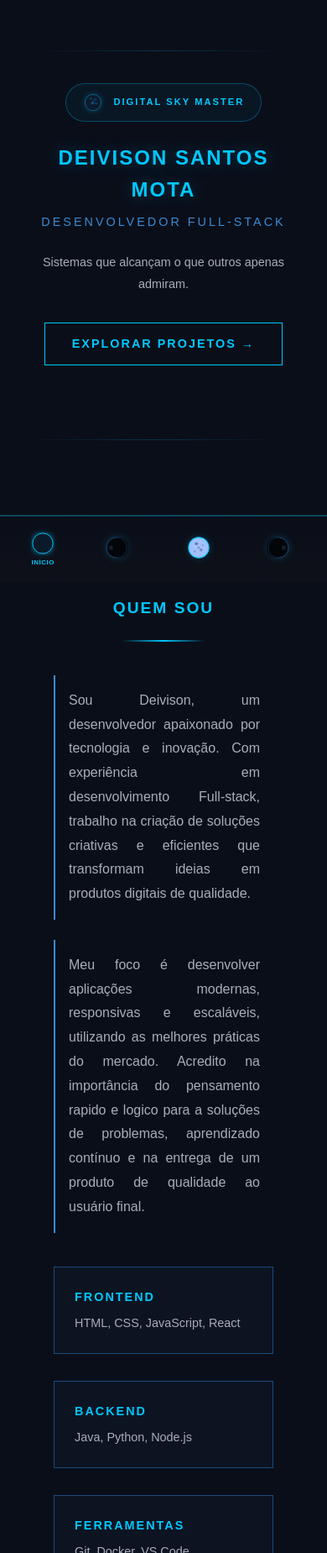
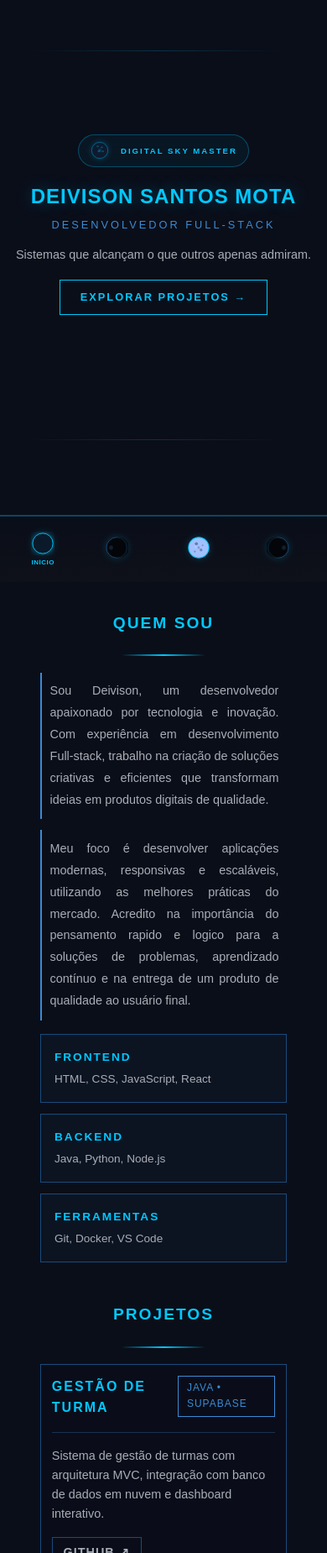
Before and after one commit to Deivison13245/portifolio, a plain HTML site: page index.html in a window 390 px wide. Shown: the part 151-2000 px from the top of the page at 84% size. Drawn offline with Linux system fonts and the light colour scheme.

Commit message:
reponsividade mobile

```diff
--- a/style.css
+++ b/style.css
@@ -1204,6 +1204,10 @@ body.light-mode .card-top-bar {
    RESPONSIVIDADE
    ======================================== */
 @media (max-width: 768px) {
+    :root {
+        --space: 1rem;
+    }
+
     .sidebar-nav {
         width: 100% !important;
         height: 80px !important;
@@ -1259,30 +1263,80 @@ body.light-mode .card-top-bar {
         padding-bottom: 100px !important;
     }
 
+    .hero {
+        padding: 1rem 1.5rem !important;
+    }
+
     .hero-title {
         font-size: 2rem;
         letter-spacing: 2px;
+        margin-bottom: 0.5rem;
     }
 
     .hero-subtitle {
         font-size: 0.9rem;
+        margin-bottom: 1rem;
+    }
+
+    .hero-description {
+        font-size: 0.95rem;
+        margin-bottom: 1.5rem;
     }
 
     .section-title {
         font-size: 1.5rem;
         letter-spacing: 3px;
+        margin-bottom: 1.5rem;
+    }
+
+    .about-section {
+        padding: 1rem 1.5rem !important;
+    }
+
+    .about-text {
+        margin-bottom: 1rem;
+        padding: 0.8rem;
+        font-size: 0.95rem;
+    }
+
+    .skills-grid {
+        grid-template-columns: 1fr;
+        gap: 1rem;
+        margin-top: 1.5rem;
+    }
+
+    .skill-card {
+        padding: 1rem;
+    }
+
+    .projects-section {
+        padding: 1rem 1.5rem !important;
     }
 
     .projects-grid {
         grid-template-columns: 1fr;
+        gap: 1.5rem;
     }
 
-    .skills-grid {
-        grid-template-columns: 1fr;
+    .project-card {
+        padding: 1rem;
+    }
+
+    .contact-section {
+        padding: 1rem 1.5rem !important;
     }
 
     .contact-card {
         margin: 0 1rem;
+    }
+
+    .card-content {
+        padding: 1.5rem;
+    }
+
+    .coming-soon-bar {
+        margin-top: 2rem;
+        padding: 1.5rem 1rem;
     }
 
     .about-section::before {
@@ -1296,23 +1350,127 @@ body.light-mode .card-top-bar {
 
 @media (max-width: 480px) {
     :root {
-        --space: 1rem;
+        --space: 0.8rem;
+    }
+
+    .hero {
+        padding: 0.8rem 1rem !important;
     }
 
     .hero-title {
         font-size: 1.5rem;
+        letter-spacing: 1px;
+        margin-bottom: 0.3rem;
+    }
+
+    .hero-subtitle {
+        font-size: 0.8rem;
+        margin-bottom: 0.8rem;
     }
 
     .hero-description {
         font-size: 0.9rem;
+        margin-bottom: 1rem;
+    }
+
+    .dsm-badge {
+        padding: 0.4rem 0.8rem;
+        font-size: 0.6rem;
+        margin-bottom: 1rem;
+    }
+
+    .cta-button {
+        padding: 0.6rem 1.5rem;
+        font-size: 0.8rem;
     }
 
     .section-title {
         font-size: 1.2rem;
         letter-spacing: 2px;
+        margin-bottom: 1.2rem;
+    }
+
+    .about-section {
+        padding: 0.8rem 1rem !important;
+    }
+
+    .about-text {
+        padding: 0.6rem;
+        font-size: 0.9rem;
+        margin-bottom: 0.8rem;
+    }
+
+    .skills-grid {
+        gap: 0.8rem;
+        margin-top: 1rem;
+    }
+
+    .skill-card h4 {
+        font-size: 0.85rem;
+        margin-bottom: 0.3rem;
+    }
+
+    .skill-card p {
+        font-size: 0.85rem;
+    }
+
+    .projects-section {
+        padding: 0.8rem 1rem !important;
+    }
+
+    .projects-grid {
+        gap: 1rem;
+    }
+
+    .project-card {
+        padding: 0.8rem;
+    }
+
+    .project-header h3 {
+        font-size: 1rem;
+    }
+
+    .project-desc {
+        font-size: 0.9rem;
+        margin-bottom: 1rem;
+    }
+
+    .contact-section {
+        padding: 0.8rem 1rem !important;
+    }
+
+    .contact-card {
+        max-width: 100%;
+        margin: 0 0.5rem;
+    }
+
+    .card-content {
+        padding: 1.2rem;
     }
 
     .contact-name {
         font-size: 1.1rem;
     }
+
+    .avatar {
+        width: 70px;
+        height: 70px;
+        font-size: 1.8rem;
+        margin-bottom: 1rem;
+    }
+
+    .coming-soon-bar {
+        margin-top: 1.5rem;
+        padding: 1.2rem 0.8rem;
+    }
+
+    .coming-soon-content h3 {
+        font-size: 1.4rem;
+        margin-bottom: 0.3rem;
+    }
+
+    .coming-soon-content p {
+        font-size: 0.9rem;
+        margin-bottom: 1rem;
+    }
 }
```
